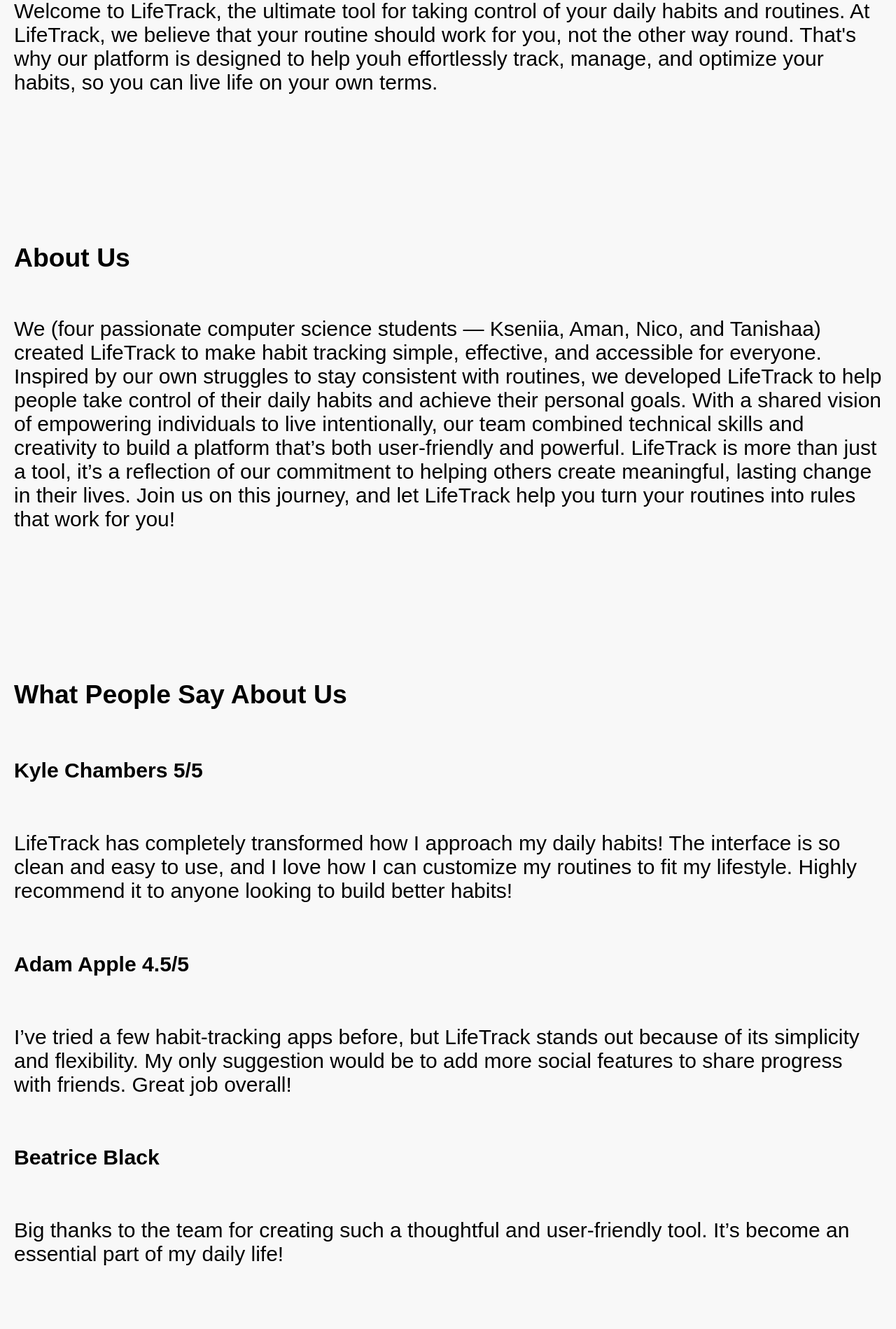
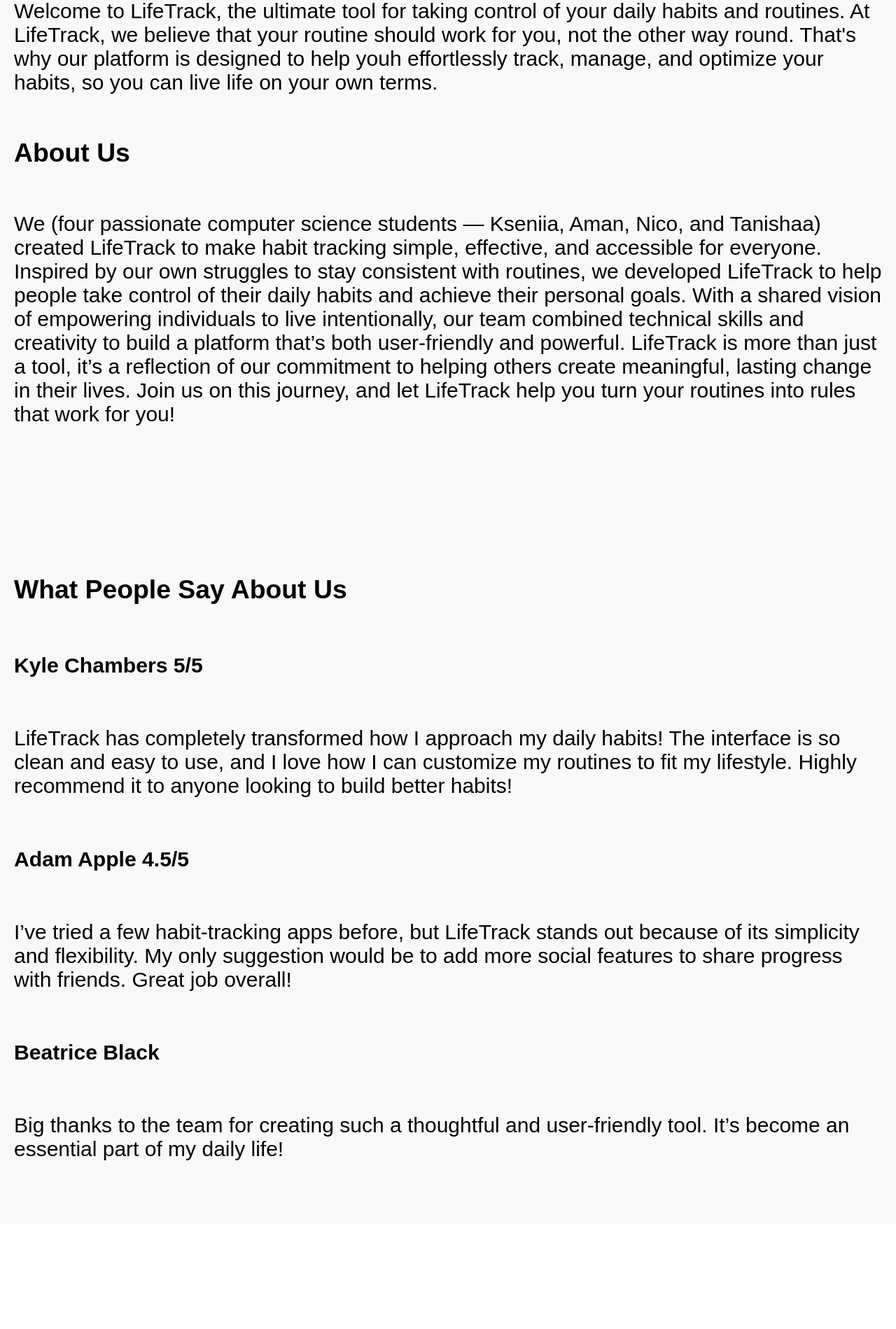
Before and after one commit to nelk114/lifetrack, a Django app: page / in a window 1280 px wide. Shown: the part 612-2511 px from the top of the page at 70% size. After the commit the page ends 2270 px from the top, so only its background shows below. Run offline with Django 3.2, Linux system fonts and the light colour scheme.

Commit message:
Update index.html

```diff
--- a/templates/lifetrack/index.html
+++ b/templates/lifetrack/index.html
@@ -90,8 +90,6 @@
            At LifeTrack, we believe that your routine should work for you, not the other way round.
            That's why our platform is designed to help youh effortlessly track, manage, and optimize your habits,
            so you can live life on your own terms. </p>
-    </div>
-    <div class="hero">
         <h5>About Us</h5>
         <p>We (four passionate computer science students — Kseniia, Aman, Nico, and Tanishaa) created LifeTrack to make habit tracking simple, effective, and accessible for everyone.
            Inspired by our own struggles to stay consistent with routines, we developed LifeTrack to help people take control of their daily habits and achieve their personal goals.
```
